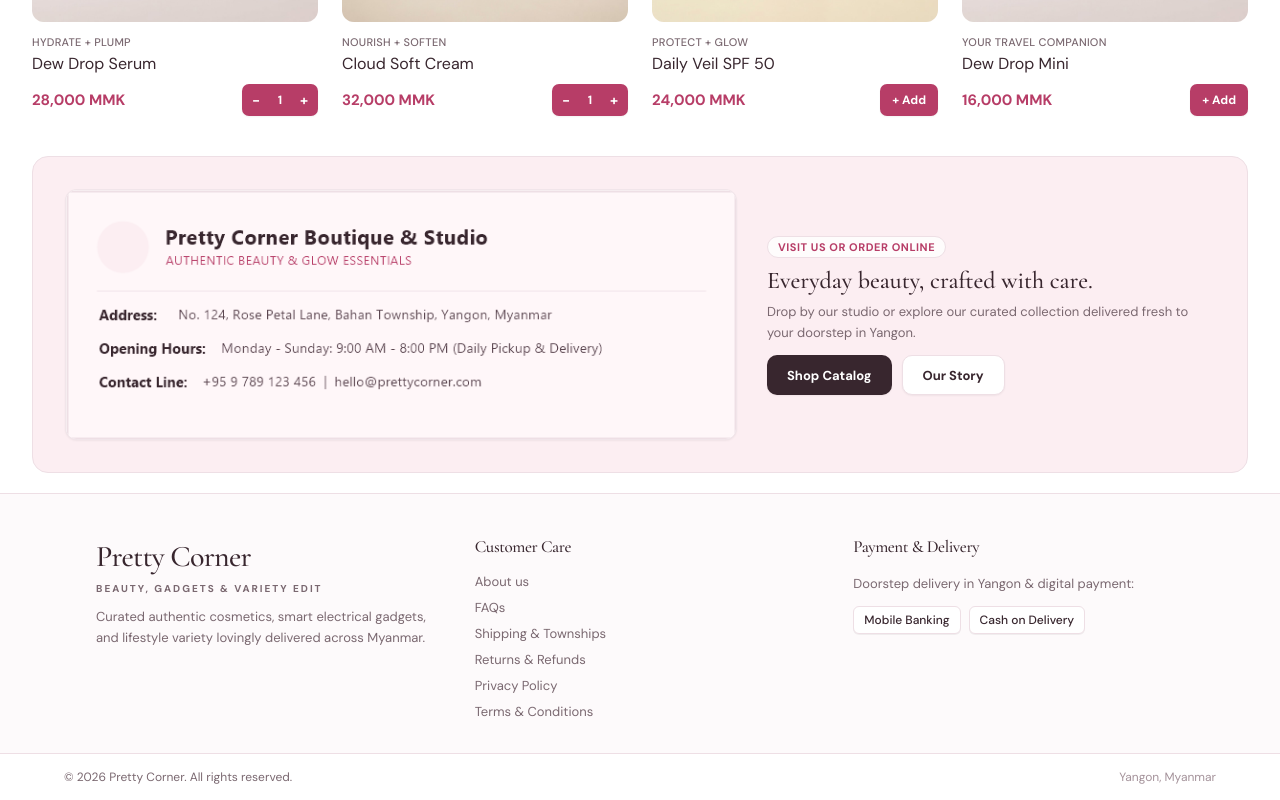
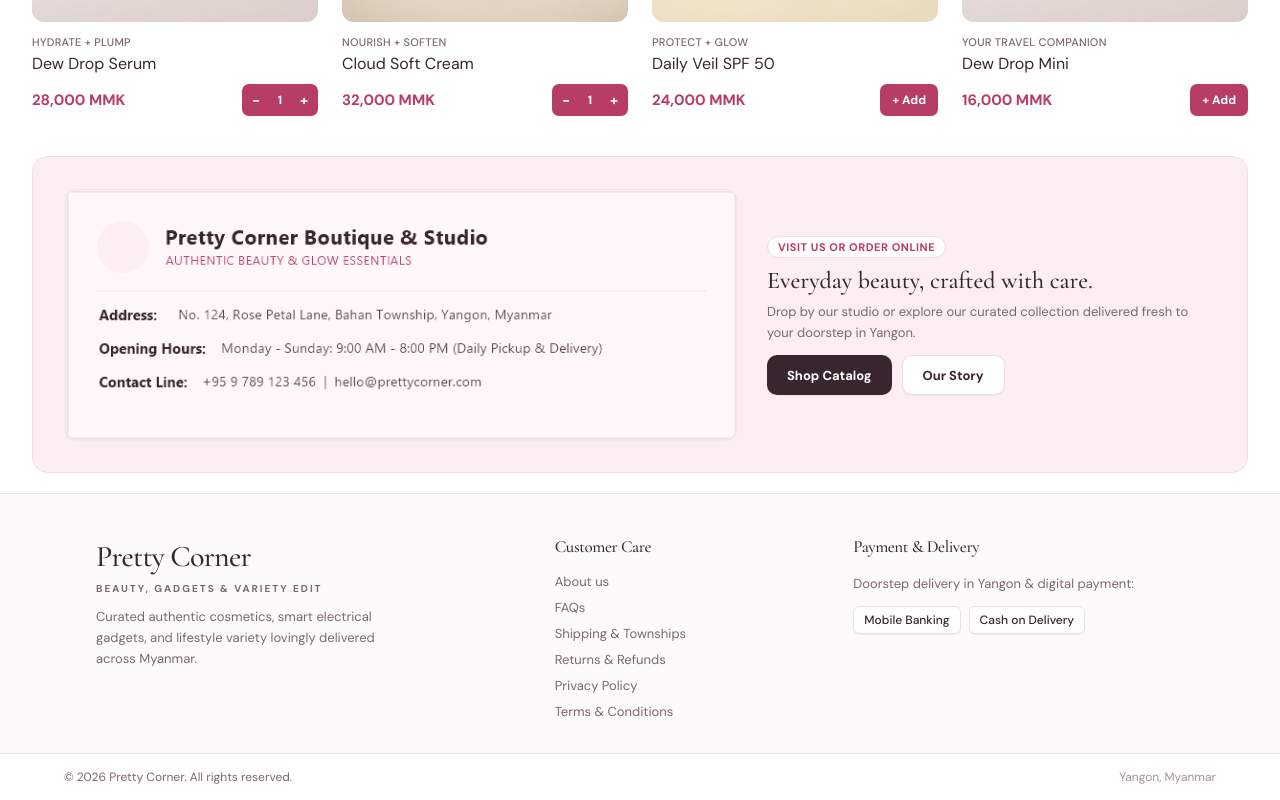
Before and after one commit to TheinMinHtet/Pretty_Corner, a Next.js app: page / in a window 1280 px wide. Shown: the part 1147-1947 px from the top of the page. Built offline with nearby package versions, Linux system fonts and the light colour scheme.

Commit message:
style(footer): shift Customer Care rightward for even column spacing on desktop

```diff
--- a/src/components/Footer.tsx
+++ b/src/components/Footer.tsx
@@ -20,13 +20,13 @@ export default function Footer() {
               </p>
             </Link>
 
-            <p className="text-[12px] sm:text-[13px] text-[#7a6870] leading-relaxed max-w-sm">
+            <p className="text-[12px] sm:text-[13px] text-[#7a6870] leading-relaxed max-w-xs sm:max-w-[320px]">
               Curated authentic cosmetics, smart electrical gadgets, and lifestyle variety lovingly delivered across Myanmar.
             </p>
           </div>
 
-          {/* Column 2: Customer Care (Single neat vertical list) */}
-          <div className="col-span-1">
+          {/* Column 2: Customer Care (Single neat vertical list, shifted right on desktop for even spacing) */}
+          <div className="col-span-1 md:pl-12 lg:pl-20">
             <h4 className="font-serif text-[16px] sm:text-[17px] font-medium text-[#38262e] mb-2.5 sm:mb-3.5 tracking-tight">
               Customer Care
             </h4>
```
